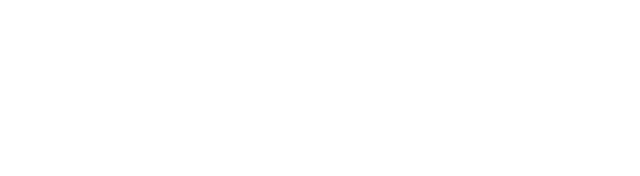
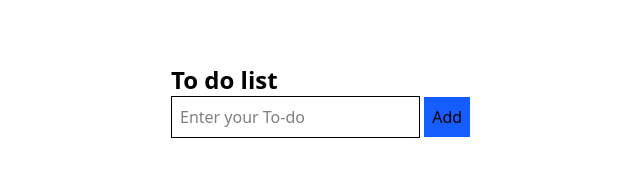
Before and after one commit to Aminat-AMSTouch/my-learning-journal, a plain HTML site: page index.html in a window 1280 px wide. Shown: the whole page, without its empty margins (301-941 px from the left). Drawn offline with nearby package versions, Linux system fonts and the light colour scheme.

Commit message:
i changed something in my code s

```diff
--- a/index.html
+++ b/index.html
@@ -4,8 +4,50 @@
     <meta charset="UTF-8">
     <meta name="viewport" content="width=device-width, initial-scale=1.0">
     <title>Document</title>
+     <script src="https://cdn.jsdelivr.net/npm/@tailwindcss/browser@4"></script>
 </head>
 <body>
+   <div class="max-w-sm mx-auto mt-10 p-6">
+     <div class="text-2xl font-bold">To do list</div>
+    <input type="text" id="tastInput" placeholder="Enter your To-do" class="border p-2">
+    <button id="addBtn" class="bg-blue-600 p-2" onclick="addTask()">Add</button>
 
+    <ul id="taskList"></ul>
+   </div>
+
+    <script>
+        const taskInput = document.getElementById("taskInput");
+        const taskList = document.getElementById("taskList");
+
+        function addTask(){
+            const taskText = tastInput.value.trim();
+            if (taskText === ""){
+                alert("please enter your To-do.");
+                return
+            }
+
+
+            const li = document.createElement("li");
+            li.textContent = taskText + " ";
+
+            li.style.display = "flex"
+            li.style.justifyContent = "space-between"
+            li.style.alignItems = "center"
+            li.style.marginBottom = "10px"
+
+
+            const deleteBtn = document.createElement("button");
+            deleteBtn.innerText = "Delete";
+
+            deleteBtn.style.backgroundColor = "red"
+            deleteBtn.style.Color = "white"
+            deleteBtn.onclick = () => taskList.removeChild(li);
+
+            li.appendChild(deleteBtn);
+            taskList.appendChild(li);
+
+            tastInput.value = "";
+        }
+    </script>
 </body>
 </html>
```
